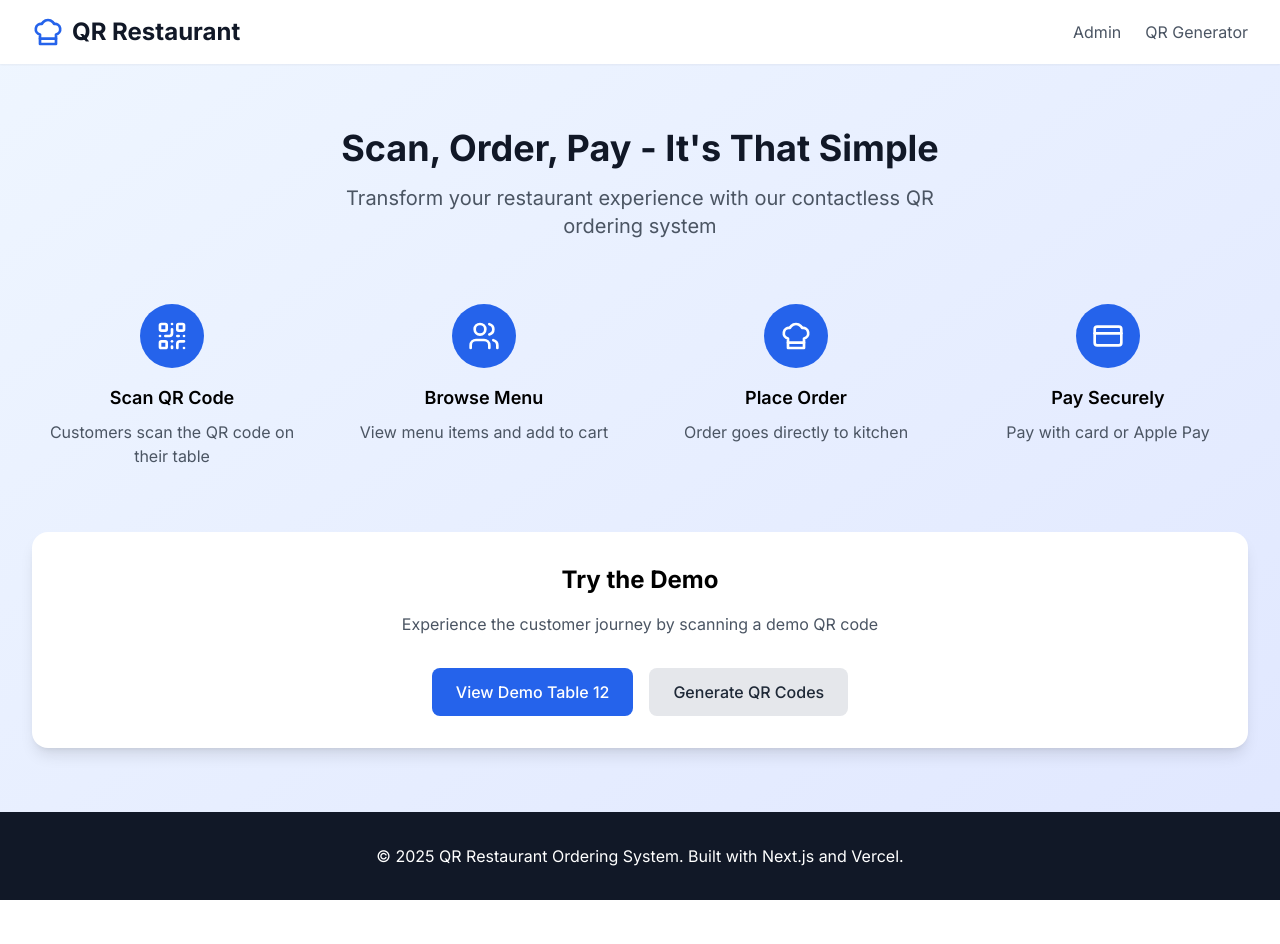
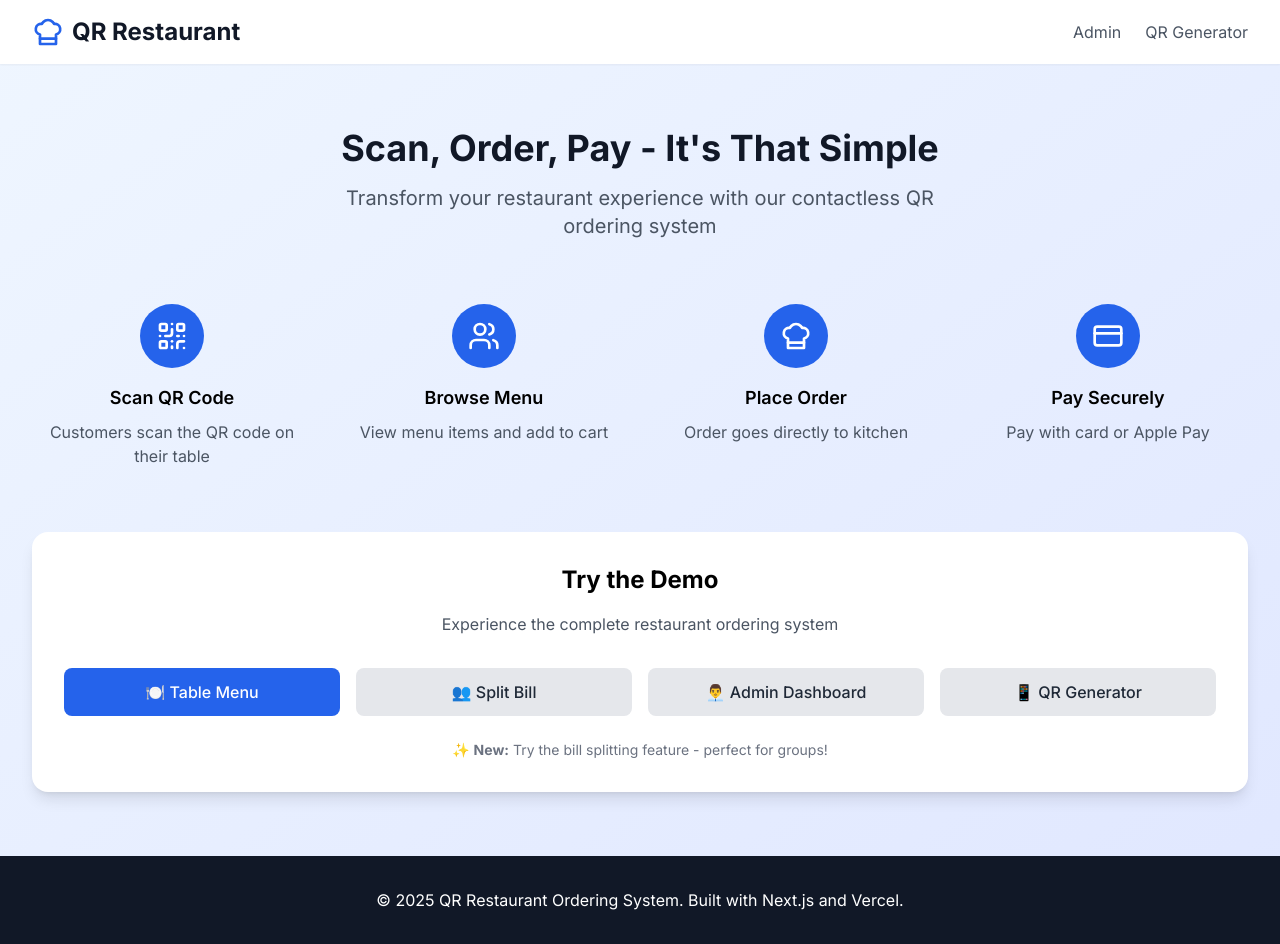
Before and after one commit to alisoleah/qr-restaurant-ordering, a Next.js app in the folder qrcode/: page / in a window 1280 px wide. Before the commit the page ends 900 px from the top, so only its background shows below. Built offline with nearby package versions, Linux system fonts and the light colour scheme.

Commit message:
Add missing PersonCartSummary component and bill splitting features

```diff
--- a/qrcode/app/page.tsx
+++ b/qrcode/app/page.tsx
@@ -76,15 +76,24 @@ export default function HomePage() {
         <div className="bg-white rounded-2xl shadow-lg p-8 text-center">
           <h3 className="text-2xl font-bold mb-4">Try the Demo</h3>
           <p className="text-gray-600 mb-8">
-            Experience the customer journey by scanning a demo QR code
+            Experience the complete restaurant ordering system
           </p>
-          <div className="flex flex-col sm:flex-row justify-center items-center space-y-4 sm:space-y-0 sm:space-x-4">
+          <div className="grid gap-4 sm:grid-cols-2 lg:grid-cols-4">
             <Link href="/table/12" className="btn-primary">
-              View Demo Table 12
+              🍽️ Table Menu
+            </Link>
+            <Link href="/bill-split/12" className="btn-secondary">
+              👥 Split Bill
+            </Link>
+            <Link href="/admin" className="btn-secondary">
+              👨‍💼 Admin Dashboard
             </Link>
             <Link href="/qr-generator" className="btn-secondary">
-              Generate QR Codes
+              📱 QR Generator
             </Link>
+          </div>
+          <div className="mt-6 text-sm text-gray-500">
+            <p>✨ <strong>New:</strong> Try the bill splitting feature - perfect for groups!</p>
           </div>
         </div>
       </div>
```
